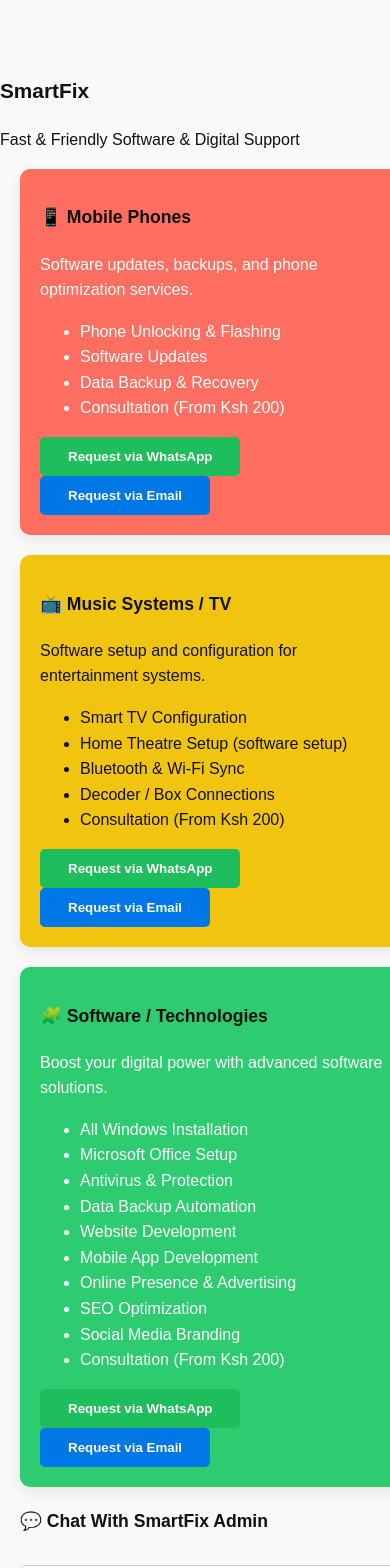
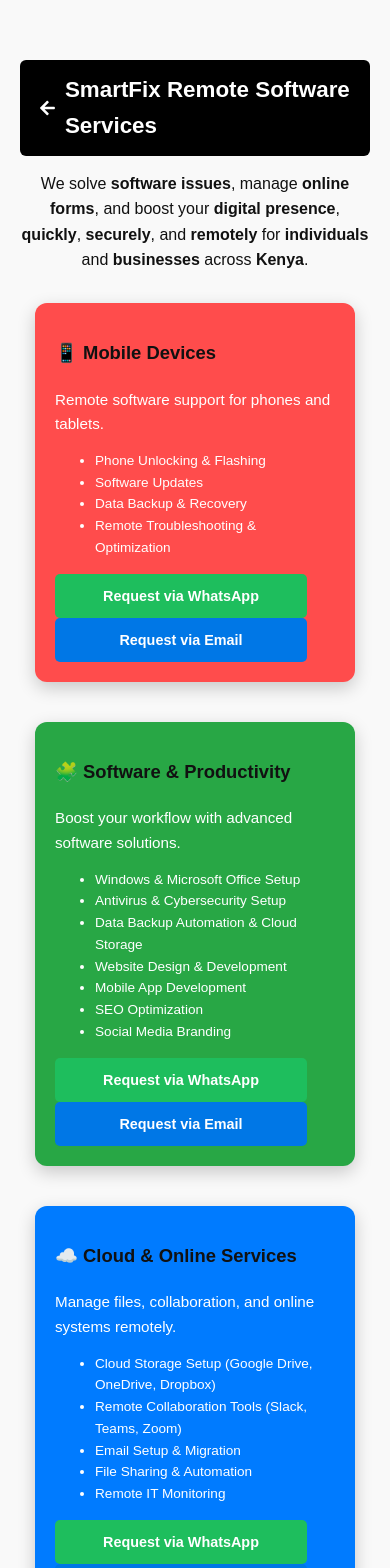
Before and after one commit to CASHFLOWCONNECT001/techswiftrix-website, a React (Create React App) app: page /smartfix in a window 390 px wide. Shown: the top 1568 px of the page. Built offline with nearby package versions, Linux system fonts and the light colour scheme.

Commit message:
Update navbar and footer for mobile responsiveness

```diff
--- a/src/pages/SmartFix.js
+++ b/src/pages/SmartFix.js
@@ -1,83 +1,158 @@
 import React from "react";
+import { useNavigate } from "react-router-dom";
+import { FaArrowLeft } from "react-icons/fa";
 import "../styles/main.css";
 
 const SmartFix = () => {
-  const categories = [
+  const navigate = useNavigate();
+
+  const services = [
     {
-      title: "📱 Mobile Phones",
-      description: "Software updates, backups, and phone optimization services.",
-      colorClass: "red",
+      title: "📱 Mobile Devices",
+      description: "Remote software support for phones and tablets.",
+      colorClass: "#FF4C4C",
       items: [
         "Phone Unlocking & Flashing",
         "Software Updates",
         "Data Backup & Recovery",
-        "Consultation (From Ksh 200)",
+        "Remote Troubleshooting & Optimization",
       ],
     },
     {
-      title: "📺 Music Systems / TV",
-      description: "Software setup and configuration for entertainment systems.",
-      colorClass: "yellow",
+      title: "🧩 Software & Productivity",
+      description: "Boost your workflow with advanced software solutions.",
+      colorClass: "#28A745",
       items: [
-        "Smart TV Configuration",
-        "Home Theatre Setup (software setup)",
-        "Bluetooth & Wi-Fi Sync",
-        "Decoder / Box Connections",
-        "Consultation (From Ksh 200)",
+        "Windows & Microsoft Office Setup",
+        "Antivirus & Cybersecurity Setup",
+        "Data Backup Automation & Cloud Storage",
+        "Website Design & Development",
+        "Mobile App Development",
+        "SEO Optimization",
+        "Social Media Branding",
+      ],
+      },
+    {
+      title: "☁️ Cloud & Online Services",
+      description: "Manage files, collaboration, and online systems remotely.",
+      colorClass: "#007BFF",
+      items: [
+        "Cloud Storage Setup (Google Drive, OneDrive, Dropbox)",
+        "Remote Collaboration Tools (Slack, Teams, Zoom)",
+        "Email Setup & Migration",
+        "File Sharing & Automation",
+        "Remote IT Monitoring",
       ],
     },
     {
-      title: "🧩 Software / Technologies",
-      description: "Boost your digital power with advanced software solutions.",
-      colorClass: "green",
+      title: "📞 Remote Consultation",
+      description: "Get guidance and solutions without leaving your home.",
+      colorClass: "#FF7F50", // orange
       items: [
-        "All Windows Installation",
-        "Microsoft Office Setup",
-        "Antivirus & Protection",
-        "Data Backup Automation",
-        "Website Development",
-        "Mobile App Development",
-        "Online Presence & Advertising",
-        "SEO Optimization",
-        "Social Media Branding",
-        "Consultation (From Ksh 200)",
+        "Online Tutorials & Guidance",
+        "Troubleshooting via Call or Video",
+        "Assistance with KRA, HELB, NTSA Forms",
+        "Digital Services Consultation",
+      ],
+    },
+    {
+      title: "💬 Fast Support & Requests",
+      description: "Reach us quickly via chat, WhatsApp, or email.",
+      colorClass: "#6F42C1",
+      items: [
+        "24/7 Remote Assistance",
+        "WhatsApp & Email Service Requests",
+        "Screenshot & File Sharing Support",
+        "Step-by-step Online Guidance",
       ],
     },
   ];
 
-  const whatsappNumber = "254796675724";
-  const emailAddress = "russelalmeric9@gmail.com";
+  const whatsappNumber = "254116698540"; // Cyber contact
+  const emailAddress = "joshuamuuo234@gmail.com";
 
   return (
-    <div className="smartfix-page">
-      {/* SmartFix Header */}
-      <header className="smartfix-header">
-        <h1>SmartFix</h1>
-        <p>Fast & Friendly Software & Digital Support</p>
+    <div className="smartfix-page container">
+      {/* Header with Back Arrow */}
+      <header
+        style={{
+          display: "flex",
+          alignItems: "center",
+          gap: "10px",
+          justifyContent: "center",
+          padding: "12px 20px",
+          backgroundColor: "#000",
+          color: "#fff",
+          borderRadius: "6px",
+          marginBottom: "15px",
+        }}
+      >
+        <FaArrowLeft
+          size={20}
+          style={{ cursor: "pointer" }}
+          onClick={() => navigate("/")}
+        />
+        <h1 style={{ fontSize: "1.4rem", margin: 0, color: "#fff" }}>
+          SmartFix Remote Software Services
+        </h1>
       </header>
 
-      <div className="container">
-        {categories.map((category) => {
+      {/* Sub-header / Description */}
+      <div style={{ textAlign: "center", marginBottom: "30px" }}>
+        <p style={{ fontSize: "1rem", maxWidth: "700px", margin: "0 auto" }}>
+          We solve <strong>software issues</strong>, manage <strong>online forms</strong>, and boost your <strong>digital presence</strong>, <strong>quickly</strong>, <strong>securely</strong>, and <strong>remotely</strong> for <strong>individuals</strong> and <strong>businesses</strong> across <strong>Kenya</strong>.
+        </p>
+      </div>
+
+      {/* Service Category Cards */}
+      <div
+        style={{
+          display: "flex",
+          flexWrap: "wrap",
+          justifyContent: "center",
+          gap: "20px",
+          marginBottom: "50px",
+        }}
+      >
+        {services.map((service, index) => {
           const whatsappLink = `https://wa.me/${whatsappNumber}?text=${encodeURIComponent(
-            `Hello SmartFix, I am interested in: ${category.title}`
+            `Hello Joshua, I would like to request: ${service.title}`
           )}`;
-
           const emailLink = `mailto:${emailAddress}?subject=${encodeURIComponent(
-            `SmartFix Service Request: ${category.title}`
+            `Service Request: ${service.title}`
+          )}&body=${encodeURIComponent(
+            `Hello Joshua,\n\nI would like to request your service: ${service.title}.\n\nPlease contact me.\n\nThank you.`
           )}`;
 
           return (
-            <div key={category.title} className={`service-card ${category.colorClass}`}>
-              <h2>{category.title}</h2>
-              <p>{category.description}</p>
-
-              <ul>
-                {category.items.map((item) => (
+            <div
+              key={service.title}
+              className="service-card landing-card"
+              style={{
+                backgroundColor: service.colorClass,
+                color: "#fff",
+                minWidth: "220px",
+                maxWidth: "280px",
+                padding: "20px",
+                borderRadius: "12px",
+                boxShadow: "0 6px 18px rgba(0,0,0,0.2)",
+                animationDelay: `${0.2 * index}s`,
+              }}
+            >
+              <h2 style={{ fontSize: "1.15rem", fontWeight: "bold" }}>
+                {service.title}
+              </h2>
+              <p style={{ fontSize: "0.95rem", margin: "10px 0" }}>
+                {service.description}
+              </p>
+              <ul style={{ fontSize: "0.85rem", marginLeft: "20px" }}>
+                {service.items.map((item) => (
                   <li key={item}>{item}</li>
                 ))}
               </ul>
 
-              <div className="cta-button-container">
+              {/* CTA Buttons */}
+              <div className="cta-button-container" style={{ marginTop: "15px" }}>
                 <a href={whatsappLink} target="_blank" rel="noopener noreferrer">
                   <button className="cta-button whatsapp">Request via WhatsApp</button>
                 </a>
@@ -88,19 +163,20 @@
             </div>
           );
         })}
+      </div>
 
-        {/* Chat Section */}
-        <div className="smartfix-chat">
-          <h2>💬 Chat With SmartFix Admin</h2>
-          <textarea placeholder="Type your message..." />
-          <button className="cta-button">Send</button>
-
-          <p>You can share screenshots and videos during consultation.</p>
-          <p>📞 +254 796675724 | +254 729414369</p>
-          <p>📧 {emailAddress}</p>
-          <p>© 2025 SmartFix — Fast Turnaround | Smart Tech Solutions</p>
-        </div>
-      </div>
+      {/* Footer */}
+      <footer
+        style={{
+          backgroundColor: "#000",
+          color: "#fff",
+          textAlign: "center",
+          padding: "20px",
+          marginTop: "40px",
+        }}
+      >
+        <p>© 2025 SmartFix — Remote Digital Solutions</p>
+      </footer>
     </div>
   );
 };
--- a/src/styles/main.css
+++ b/src/styles/main.css
@@ -90,15 +90,23 @@
 /* ---------------- Mobile Navbar ---------------- */
 @media (max-width: 768px) {
   .hamburger {
-    display: block; /* show hamburger */
+    display: flex; /* show hamburger */
+    align-items: center;
+    gap: 6px;
+  }
+
+  .hamburger::after {
+    content: 'Menu';
+    font-size: 1rem;
+    color: #fff;
   }
 
   .nav-links {
-    position: fixed;
-    top: 60px; /* below navbar */
+    position: absolute;
+    top: 50px; /* below navbar */
     left: 0;
     width: 100%;
-    height: calc(100vh - 60px);
+    height: calc(100vh - 50px);
     background: #111;
     flex-direction: column;
     display: none; /* hidden by default */
@@ -113,10 +121,11 @@
 
   .nav-links a {
     display: block;
-    margin: 5px 0;
-    font-size: 1rem;
-    padding: 10px 15px;
+    margin: 4px 0;
+    padding: 10px 0;
+    font-size: 0.95rem;
     text-align: center;
+    background: transparent; /* remove big blocks */
   }
 }
 
@@ -127,8 +136,9 @@
     padding: 8px 12px;
   }
 
-  h1 { font-size: 1.4rem; }
-  h2 { font-size: 1.15rem; }
+  h1 { font-size: clamp(1.2rem, 5vw, 1.4rem); }
+  h2 { font-size: clamp(1rem, 4vw, 1.2rem); }
+  h3 { font-size: clamp(0.95rem, 3.5vw, 1.1rem); }
 }
 
 /* ---------------- Footer ---------------- */
@@ -136,7 +146,7 @@
   background: #111;
   color: #fff;
   text-align: center;
-  padding: 25px 10px;
+  padding: 20px;
   font-size: 14px;
   margin-top: auto;
   width: 100%;
@@ -151,6 +161,7 @@
   cursor: pointer;
   color: #fff;
   transition: transform 0.25s;
+  min-height: 44px; /* ensure tap target */
 }
 
 .cta-button:hover {
@@ -231,43 +242,36 @@
   font-size: 16px;
 }
 
-/* ---------------- Mobile Fixes ---------------- */
+/* ---------------- Mobile Fixes & Responsive Cards ---------------- */
 @media (max-width: 768px) {
-  .hamburger {
-    display: block;
-  }
-
-  .nav-links {
-    position: absolute;          /* 🔥 NOT fixed */
-    top: 60px;
-    left: 0;
-    width: 100%;
-    background: #111;
-    flex-direction: column;
-    padding: 8px 0;
-    display: none;
-    z-index: 3000;
-  }
-
-  nav.active .nav-links {
-    display: flex;
-  }
-
-  .nav-links a {
-    margin: 4px 0;
-    padding: 8px 0;             /* 🔽 smaller */
-    font-size: 0.9rem;          /* 🔽 smaller text */
-    background: transparent;    /* remove big blocks */
-  }
-
   .card,
   .service-card,
   .portfolio-card {
     width: 100%;
+    padding: 15px;
+  }
+
+  .service-card ul {
+    max-height: 200px;
+    overflow-y: auto;
+    padding-left: 20px;
   }
 }
 
 @media (max-width: 480px) {
-  h1 { font-size: 1.3rem; }
-  h2 { font-size: 1.1rem; }
+  .card,
+  .service-card,
+  .portfolio-card {
+    padding: 12px;
+  }
+
+  h1 { font-size: clamp(1.1rem, 6vw, 1.3rem); }
+  h2 { font-size: clamp(0.95rem, 5vw, 1.1rem); }
+  h3 { font-size: clamp(0.9rem, 4vw, 1rem); }
+
+  .cta-button {
+    width: 90%;
+    font-size: 0.9rem;
+    padding: 10px;
+  }
 }
```
Also changed, not shown: src/components/Navbar.js (+12 -14 lines).
